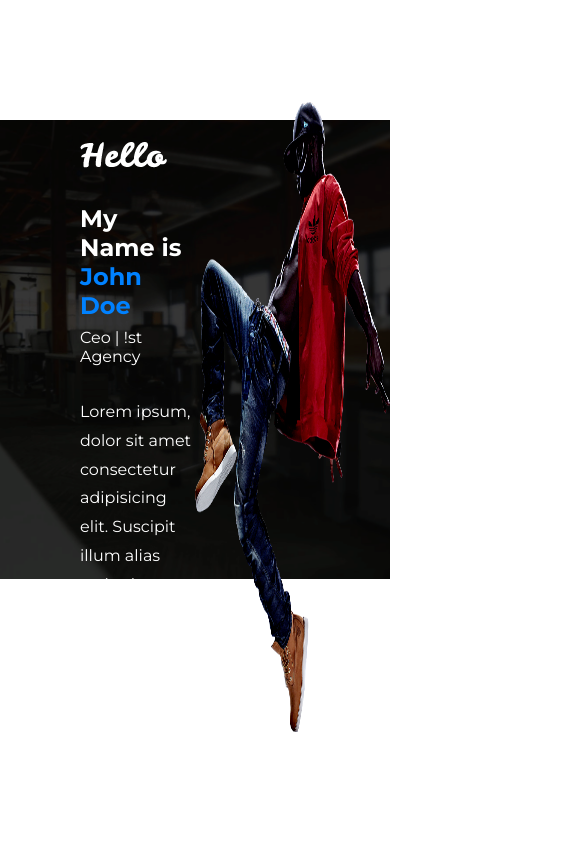
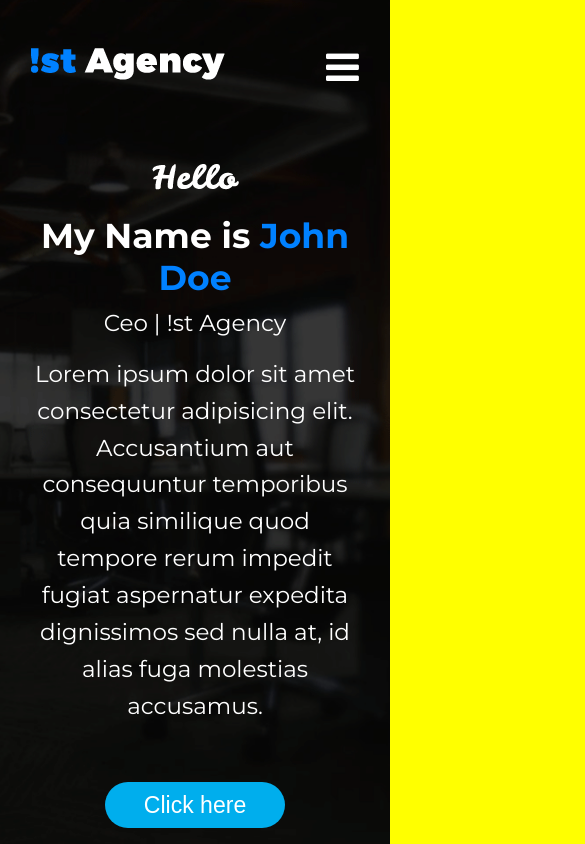
Before and after one commit to adrian-domanski/PSD-agency, a plain HTML site: page dist/index.html in a window 390 px wide. Shown: the top 844 px of the page, 585 px wide, since content can reach past the window. Drawn offline with Linux system fonts and the light colour scheme.

Commit message:
Header section mobile

```diff
--- a/SCSS/_config.scss
+++ b/SCSS/_config.scss
@@ -1,3 +1,4 @@
 $deepBlue: #0081ff;
 $defaultTextColor: #fff;
-$pagePadding: 5rem;
+$pagePadding: 8vw;
+$mobileFontSize: 1.2rem;
--- a/SCSS/_header.scss
+++ b/SCSS/_header.scss
@@ -3,11 +3,10 @@
 // Header section
 .header-section {
     background-image: url('/dist/img/baner-bg.jpg');
-    width: 100%;
+    width: 100vw;
     background-position: center;
     background-repeat: no-repeat;
-    height: 700px;
-    background-size: 200%;
+    background-size: cover;
     position: relative;
 }
 
@@ -18,25 +17,29 @@
     min-height: 90%;
     right: 0;
     bottom: -2rem;
+    display: none;
 }
 .header-content {
     margin-top: 1.5rem;
-width: 50%;
+    font-size: $mobileFontSize;
+    padding-bottom: 5rem;
+    text-align: center;
+
 
     &__title {
         margin-bottom: .5rem;
     }
 
     &__subtitle {
-        margin-bottom: 2rem;
+        margin-bottom: 1rem;
     }
 
     &__img {
-        margin-bottom: 2rem;
+        margin-bottom: 1rem;
     }
 
     &__main {
-        line-height: 1.8;
+        line-height: 1.6;
         margin-bottom: 3rem;
     }
 }
@@ -55,7 +58,8 @@ width: 50%;
 
 .menu {
     list-style-type: none;
-    display: flex;
+    // display: flex;
+    display: none;
 
     &__item {
         padding: 0 5px;
@@ -70,3 +74,9 @@ width: 50%;
         text-decoration: none;
     }
 }
+
+.bars {
+    font-family: "FontAwesome";
+    font-style: normal;
+    font-size: 2rem;
+}
--- a/SCSS/main.scss
+++ b/SCSS/main.scss
@@ -1,6 +1,7 @@
 // Import Montserrat font
 @import url('https://fonts.googleapis.com/css?family=Montserrat:400,700&display=swap&subset=latin-ext');
-
+// Font Awesome
+@import url('https://stackpath.bootstrapcdn.com/font-awesome/4.7.0/css/font-awesome.min.css');
 // Import variables mixins etc.
 @import './config';
 
@@ -12,9 +13,10 @@
 
 body,html {
     font-family: 'Montserrat', sans-serif;
-    width: 100vw;
-    height: 100%;
     color: $defaultTextColor;
+    width: 100%;
+    background: yellow;
+    font-size: $mobileFontSize;
 }
 
 // Global items
@@ -33,7 +35,8 @@ body,html {
 }
 
 .btn {
-    padding: 0.5rem 1rem;
+    font-size: $mobileFontSize;
+    padding: 0.5rem 2rem;
     border-radius: 25px;
     border: none;
 
--- a/dist/index.html
+++ b/dist/index.html
@@ -28,6 +28,9 @@
             <li class="menu__item"><a href="#!" class="menu-link">Blog</a></li>
             <li class="menu__item"><a href="#!" class="menu-link">Contact</a></li>
         </ul>
+        <span class="menu-toggle">
+            <i class="fas fa-bars bars"></i>
+        </span>
     </navbar>
     <!-- Content -->
     <div class="header-content">
@@ -35,14 +38,16 @@
         <h2 class="header-content__title">My Name is <span class="text-blue">John Doe</span></h2>
         <p class="header-content__subtitle">Ceo | !st Agency</p>
         <p class="header-content__main">
-            Lorem ipsum, dolor sit amet consectetur adipisicing elit. Suscipit illum alias veritatis debitis corporis ab exercitationem ducimus dolorum quasi soluta itaque eaque repudiandae consequatur voluptatibus ut reprehenderit atque, unde, quidem dolorem id qui harum sunt nihil. Illo illum, voluptas, mollitia et nam architecto accusantium dolores minima unde odio nisi officiis?
+            Lorem ipsum dolor sit amet consectetur adipisicing elit. Accusantium aut consequuntur temporibus quia similique quod tempore rerum impedit fugiat aspernatur expedita dignissimos sed nulla at, id alias fuga molestias accusamus.
         </p>
         <button class="btn btn--lightBlue">Click here</button>
     </div>
 </div>
     <img src="/dist/img/model.png" alt="Model" class="img-model">
 </section>
-fgsd
+
+<!-- Who we are section -->
+
 
 </body>
 </html>
```
Also changed, not shown: dist/css/main.min.css, 1 other file.
